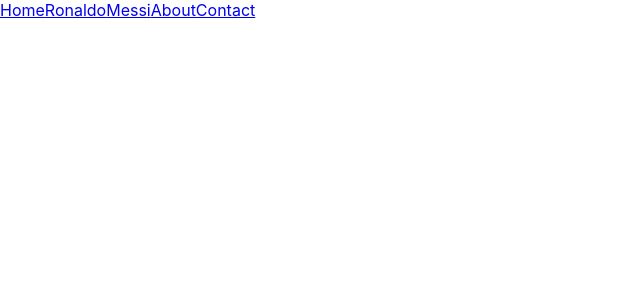
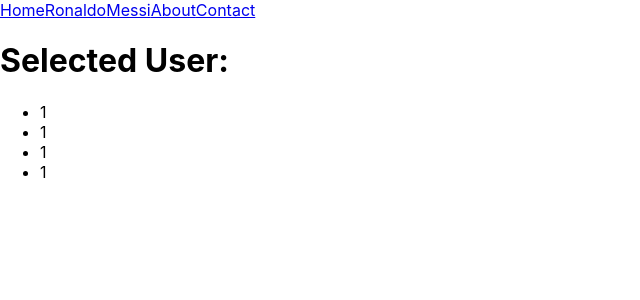
Before and after one commit to JazzieVee/React-Lesson, a React (Create React App) app: page /users/1/1/1/1 in a window 1280 px wide. Shown: the top 300 px of the page, without its empty margins (0-640 px from the left). Built offline with nearby package versions, Linux system fonts and the light colour scheme.

Commit message:
add all user info on screen

```diff
--- a/src/App.jsx
+++ b/src/App.jsx
@@ -1,8 +1,6 @@
 import './App.css';
 import { BrowserRouter as Router, Routes, Route } from 'react-router-dom';
 import Home from './pages/Home';
-import About from './pages/About';
-import Contact from './pages/Contact';
 import Nav from './components/Nav.jsx';
 import Users from './pages/Users.jsx';
 
@@ -12,8 +10,8 @@
       <Router>
         <Nav />
         <Routes>
-          <Route path="/" element={<Home/>} />
-          <Route path="/users/:id" element={<Users />} />
+          <Route path="/" element={<Home />} />
+          <Route path="/users/:id/:name/:email/:username" element={<Users />} />
         </Routes>
       </Router>
   );
--- a/src/pages/Home.jsx
+++ b/src/pages/Home.jsx
@@ -24,7 +24,7 @@
     return (
     <div>
         {users.map((user) => (
-     <Link to={`/users/${user.id}`} key={user.id}>
+     <Link to={`/users/${user.id}/${user.name}/${user.email}/${user.username}`} key={user.id}>
         <User
         id={user.id}
         name={user.name}
--- a/src/pages/Users.jsx
+++ b/src/pages/Users.jsx
@@ -1,9 +1,22 @@
 import { useParams } from 'react-router-dom';
 
 function Users() {
-    const { username } = useParams()
+    const { id, name, email, username } = useParams();
 
-    return  <h1>{ username }</h1>
+//  "https://jsonplaceholder.typicode.com/users/id"
+
+
+    return (
+        <div>
+        <h1>Selected User:</h1>
+        <ul>
+            <li>{ id }</li>
+            <li>{ name }</li>
+            <li>{ email }</li>
+            <li>{ username }</li>
+        </ul>
+        </div>
+    );
 }
 
 export default Users;
```
